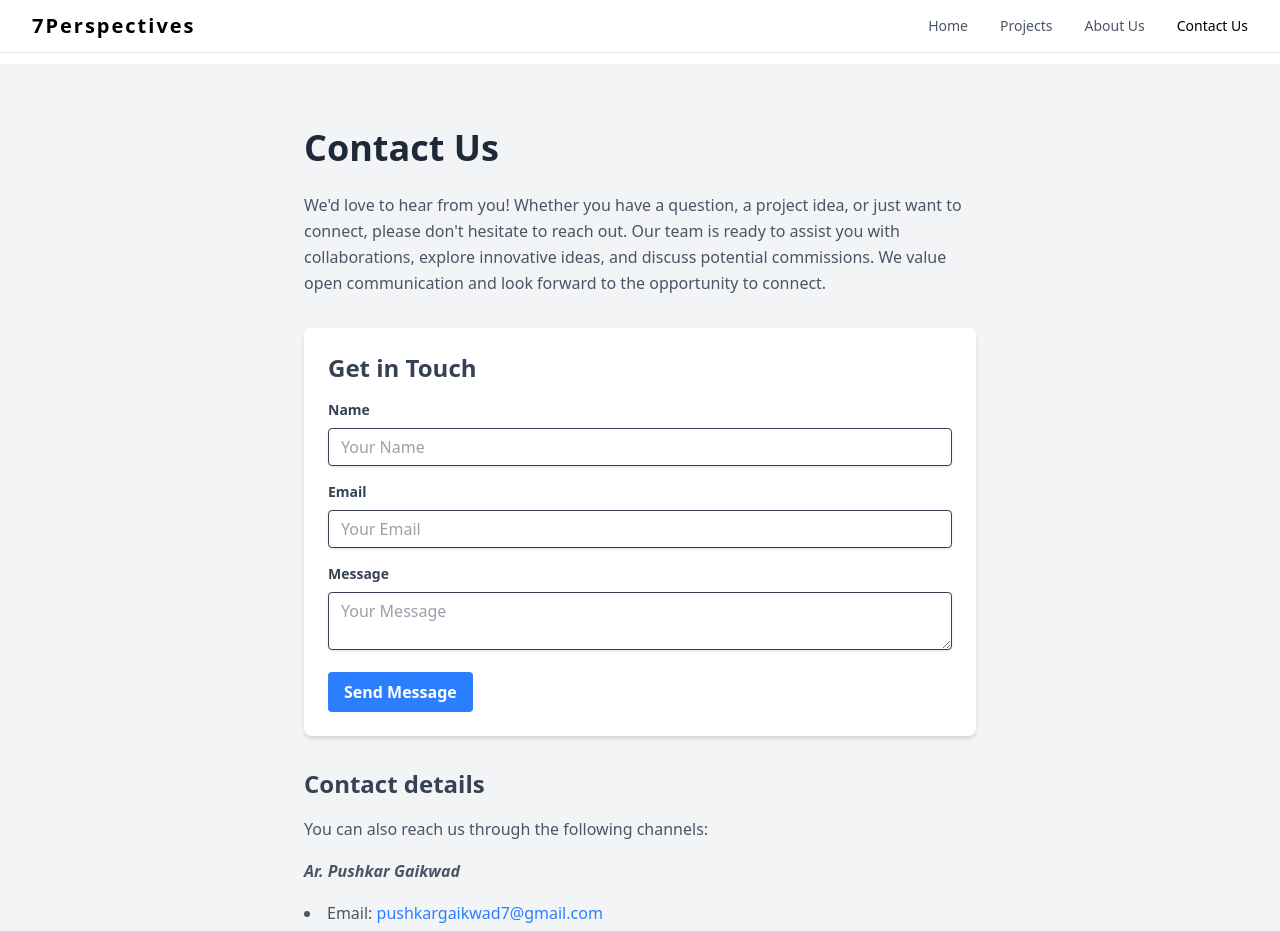
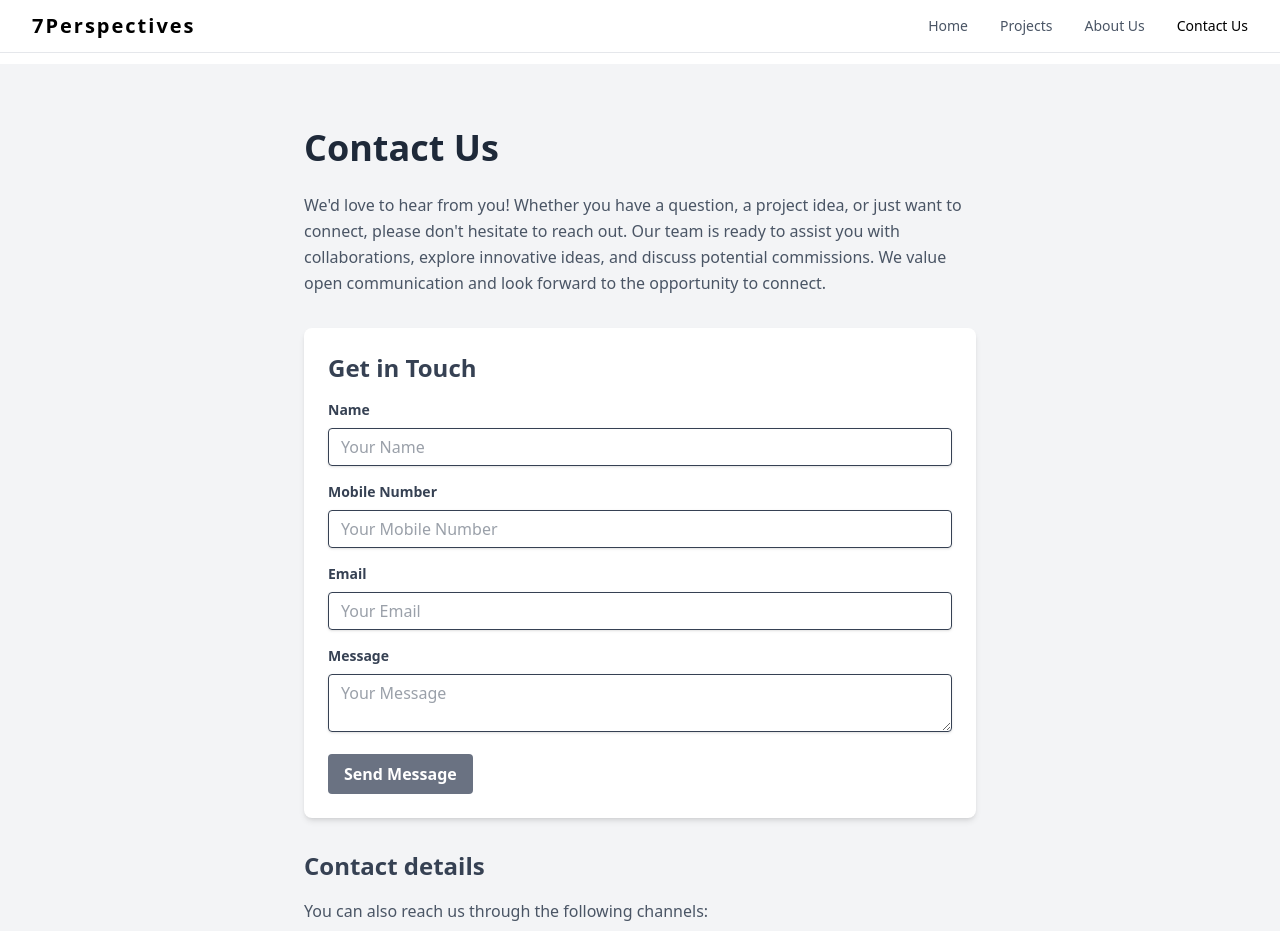
Before and after one commit to desai0717/7perspective, a Next.js app: page /contact in a window 1280 px wide. Shown: the top 931 px of the page. Built offline with nearby package versions, Linux system fonts and the light colour scheme.

Commit message:
Contatct form and thank you changes

```diff
--- a/src/app/contact/page.tsx
+++ b/src/app/contact/page.tsx
@@ -9,9 +9,17 @@ export default function Contact() {
           We&apos;d love to hear from you! Whether you have a question, a project idea, or just want to connect, please don&apos;t hesitate to reach out. Our team is ready to assist you with collaborations, explore innovative ideas, and discuss potential commissions. We value open communication and look forward to the opportunity to connect.
         </p>
 
+        {/* Updated form */}
         <div className="bg-white rounded-lg shadow-md p-6">
           <h2 className="text-2xl font-semibold text-gray-700 mb-4">Get in Touch</h2>
-          <form className="space-y-4">
+          <form
+            className="space-y-4"
+            action="https://formsubmit.co/kuldeepdesai04@gmail.com"
+            method="POST"
+          >
+            <input type="hidden" name="_captcha" value="false" />
+            <input type="hidden" name="_next" value="https://7perspective.vercel.app/thankyou" />
+
             <div>
               <label htmlFor="name" className="block text-gray-700 text-sm font-bold mb-2">
                 Name
@@ -19,10 +27,29 @@ export default function Contact() {
               <input
                 type="text"
                 id="name"
+                name="name"
+                required
                 className="shadow appearance-none border rounded w-full py-2 px-3 text-gray-700 leading-tight focus:outline-none focus:shadow-outline"
                 placeholder="Your Name"
               />
             </div>
+
+            {/* New Mobile Number Field */}
+            <div>
+              <label htmlFor="mobile" className="block text-gray-700 text-sm font-bold mb-2">
+                Mobile Number
+              </label>
+              <input
+                type="tel"
+                id="mobile"
+                name="mobile"
+                required
+                pattern="[0-9]{10}"
+                className="shadow appearance-none border rounded w-full py-2 px-3 text-gray-700 leading-tight focus:outline-none focus:shadow-outline"
+                placeholder="Your Mobile Number"
+              />
+            </div>
+
             <div>
               <label htmlFor="email" className="block text-gray-700 text-sm font-bold mb-2">
                 Email
@@ -30,29 +57,35 @@ export default function Contact() {
               <input
                 type="email"
                 id="email"
+                name="email"
                 className="shadow appearance-none border rounded w-full py-2 px-3 text-gray-700 leading-tight focus:outline-none focus:shadow-outline"
                 placeholder="Your Email"
               />
             </div>
+
             <div>
               <label htmlFor="message" className="block text-gray-700 text-sm font-bold mb-2">
                 Message
               </label>
               <textarea
                 id="message"
+                name="message"
+                required
                 className="shadow appearance-none border rounded w-full py-2 px-3 text-gray-700 leading-tight focus:outline-none focus:shadow-outline"
                 placeholder="Your Message"
               ></textarea>
             </div>
+
             <button
               type="submit"
-              className="bg-blue-500 hover:bg-blue-700 text-white font-bold py-2 px-4 rounded focus:outline-none focus:shadow-outline"
+              className="bg-gray-500 hover:bg-gray-700 text-white font-bold py-2 px-4 rounded focus:outline-none focus:shadow-outline"
             >
               Send Message
             </button>
           </form>
         </div>
 
+        {/* Contact Details */}
         <div className="mt-8">
           <h2 className="text-2xl font-semibold text-gray-700 mb-4">Contact details</h2>
           <p className="text-gray-600 leading-relaxed mb-2">
@@ -62,10 +95,10 @@ export default function Contact() {
             <strong><em>Ar. Pushkar Gaikwad</em></strong>
           </p>
           <ul className="list-disc list-inside text-gray-600 leading-relaxed">
-            <li>Email: <a href="mailto:pushkargaikwad7@gmail.com" className="text-blue-500 hover:underline">pushkargaikwad7@gmail.com</a></li>
-            <li>Phone: <a href="tel:+91909606821" className="text-blue-500 hover:underline">+91 909606821</a></li>
+            <li>Email: <a href="mailto:pushkargaikwad7@gmail.com" className="text-gray-500 hover:underline">pushkargaikwad7@gmail.com</a></li>
+            <li>Phone: <a href="tel:+91909606821" className="text-gray-500 hover:underline">+91 909606821</a></li>
             <li>
-              Address: <a href="https://maps.app.goo.gl/veHePs8SYLyX6GxV9?g_st=aw" target="_blank" rel="noopener noreferrer" className="text-blue-500 hover:underline">
+              Address: <a href="https://maps.app.goo.gl/veHePs8SYLyX6GxV9?g_st=aw" target="_blank" rel="noopener noreferrer" className="text-gray-500 hover:underline">
                 Ug 104, Akruti Sankul, Tilak Road, Sadashiv Peth, Pune
               </a>
             </li>
--- /dev/null
+++ b/src/app/thankyou/page.jsx
@@ -0,0 +1,20 @@
+import React from 'react';
+
+export default function ThankYou() {
+  return (
+    <div className="flex flex-col items-center justify-center min-h-screen bg-gray-100 px-6">
+      <div className="bg-white p-10 rounded-lg shadow-lg text-center">
+        <h1 className="text-4xl font-bold text-gray-600 mb-6">Thank You!</h1>
+        <p className="text-gray-700 text-lg mb-4">
+          Your message has been successfully sent. We will get back to you shortly.
+        </p>
+        <a
+          href="/"
+          className="mt-6 inline-block bg-gray-500 hover:bg-gray-700 text-white font-bold py-2 px-6 rounded transition duration-300"
+        >
+          Go Back Home
+        </a>
+      </div>
+    </div>
+  );
+}
```
